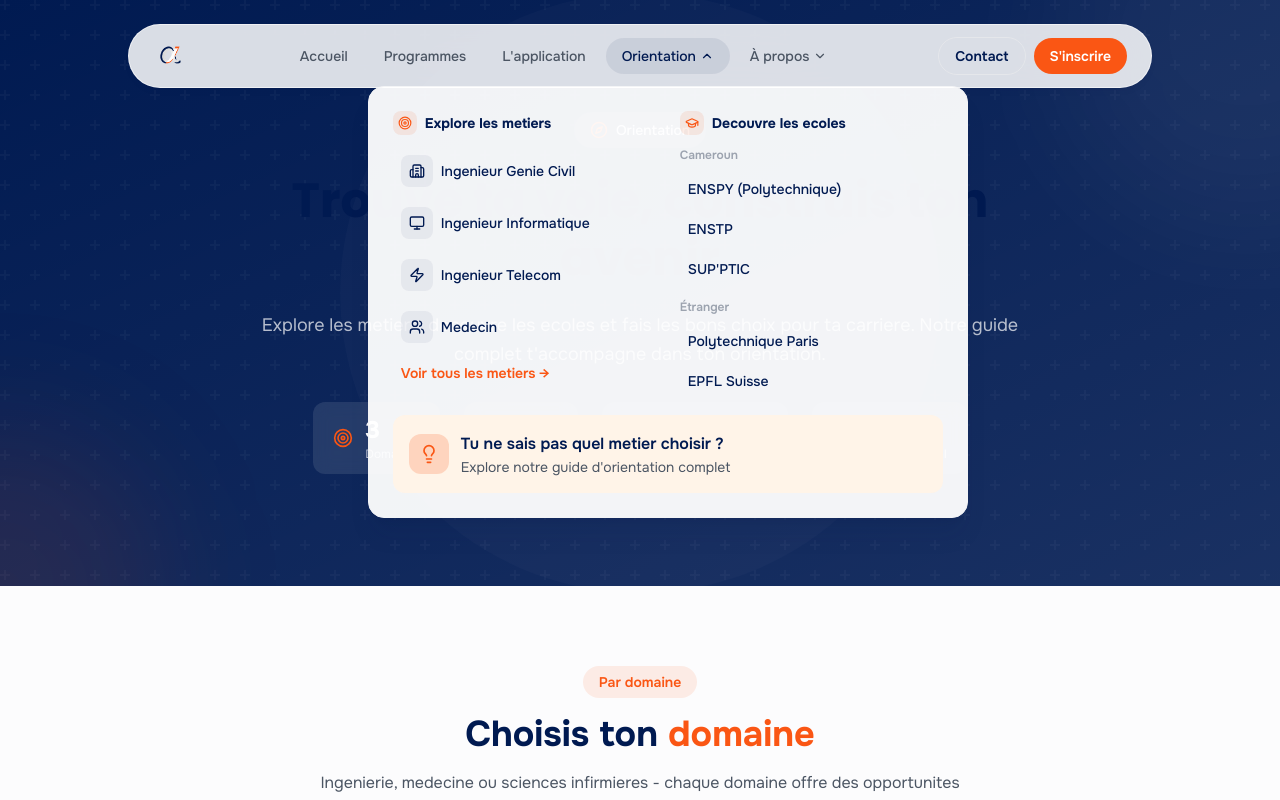
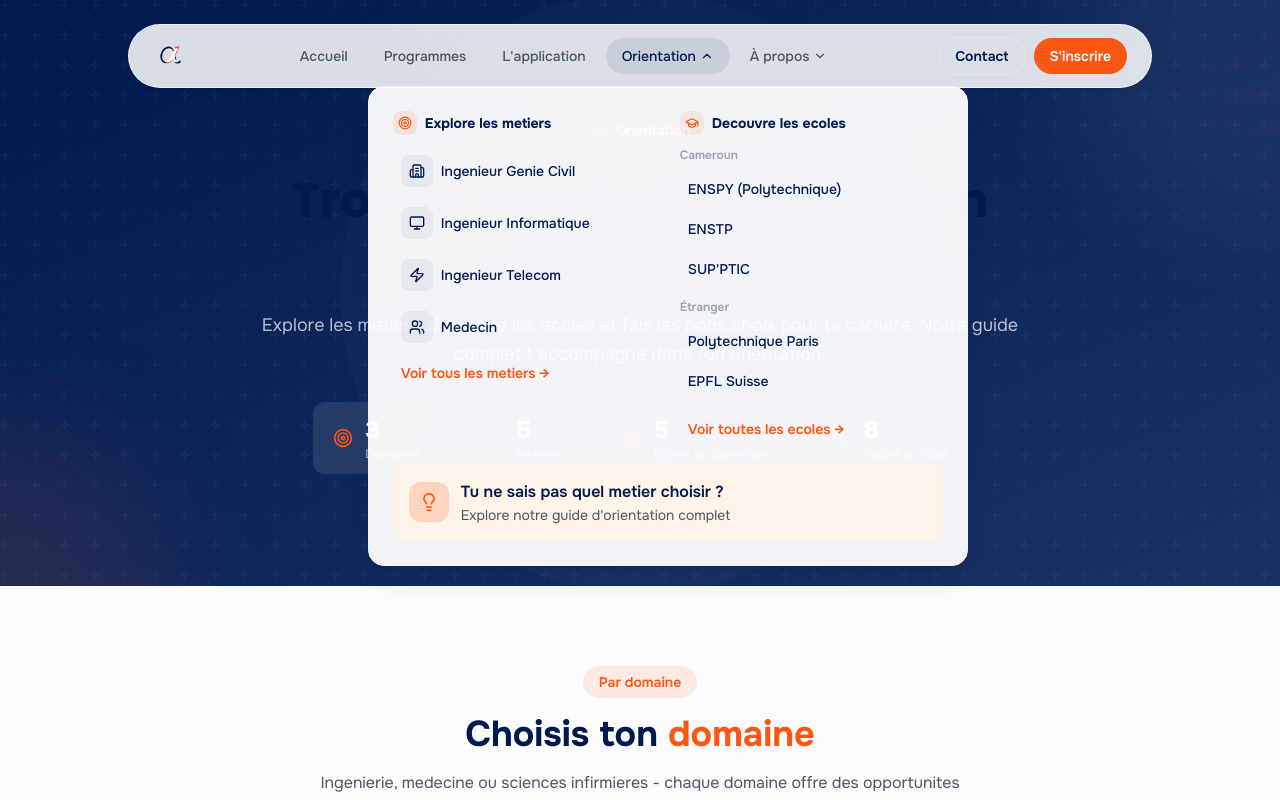
Before and after one commit to ubf-hunter/alphacenter, a React (Vite) app: page /orientation in a window 1280 px wide. Both pictures are taken after a click on the button "Orientation". Shown: the top 800 px of the page. Built offline with nearby package versions, Linux system fonts and the light colour scheme; a web font is replaced by a local one.

Commit message:
Ajout du lien 'Voir toutes les ecoles' dans le megamenu
Permet d'acceder a la page complete des ecoles depuis le megamenu Orientation

UBF

```diff
--- a/src/components/layout/Header.jsx
+++ b/src/components/layout/Header.jsx
@@ -225,6 +225,15 @@ export default function Header() {
                             ))}
                           </div>
                         </div>
+                        {item.megamenu.ecoles.viewAll && (
+                          <Link
+                            to={item.megamenu.ecoles.viewAll.href}
+                            className="block p-2 text-sm font-semibold text-orange hover:text-orange-600 transition-colors"
+                            onClick={() => setActiveDropdown(null)}
+                          >
+                            {item.megamenu.ecoles.viewAll.label} →
+                          </Link>
+                        )}
                       </div>
                     </div>
                   </div>
--- a/src/data/schools.js
+++ b/src/data/schools.js
@@ -217,8 +217,8 @@ export const cameroonSchools = [
       'Partenariats operateurs',
     ],
     contact: {
-      website: 'https://supptic.cm',
-      email: 'contact@supptic.cm',
+      website: 'https://e-supptic.cm',
+      email: 'contact@e-supptic.cm',
       phone: '+237 222 XX XX XX',
       address: 'Yaounde, Cameroun',
     },
```
